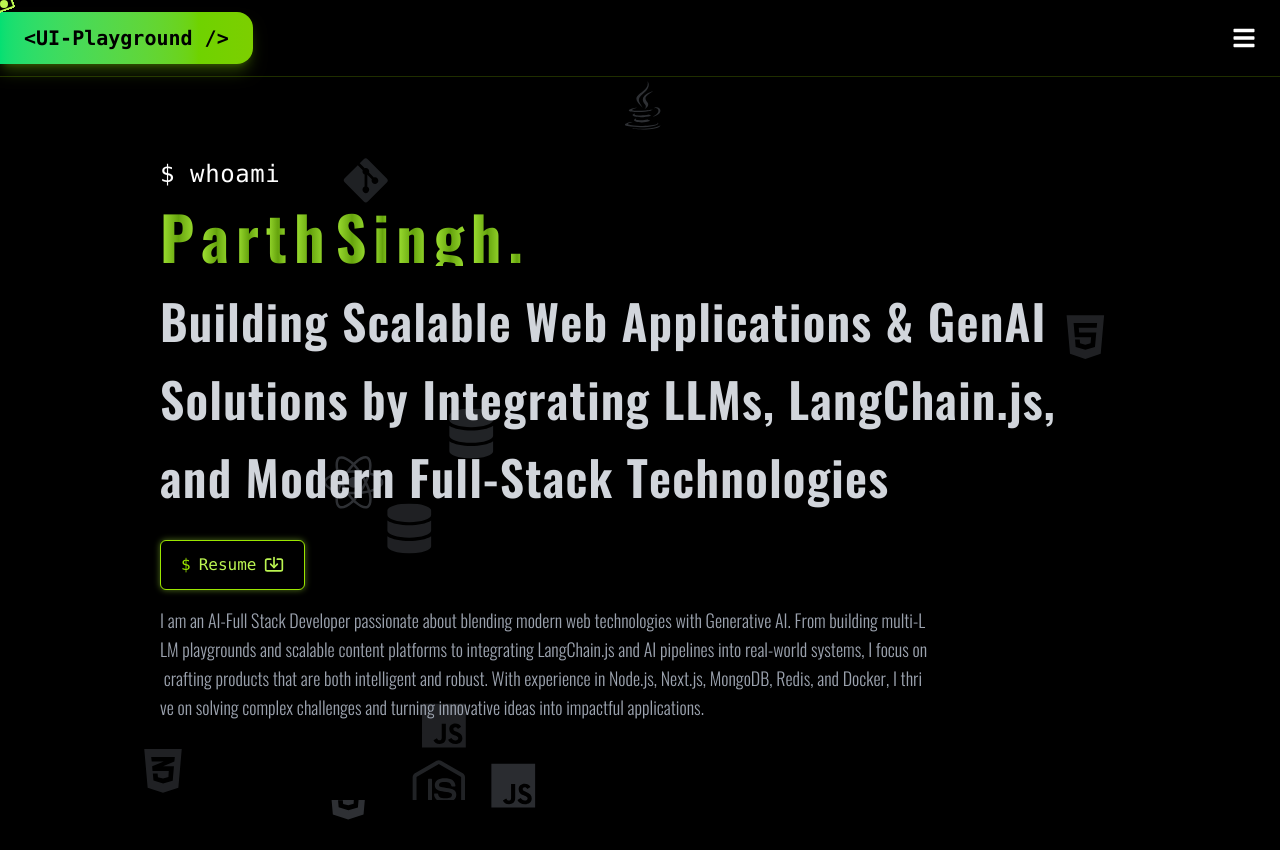
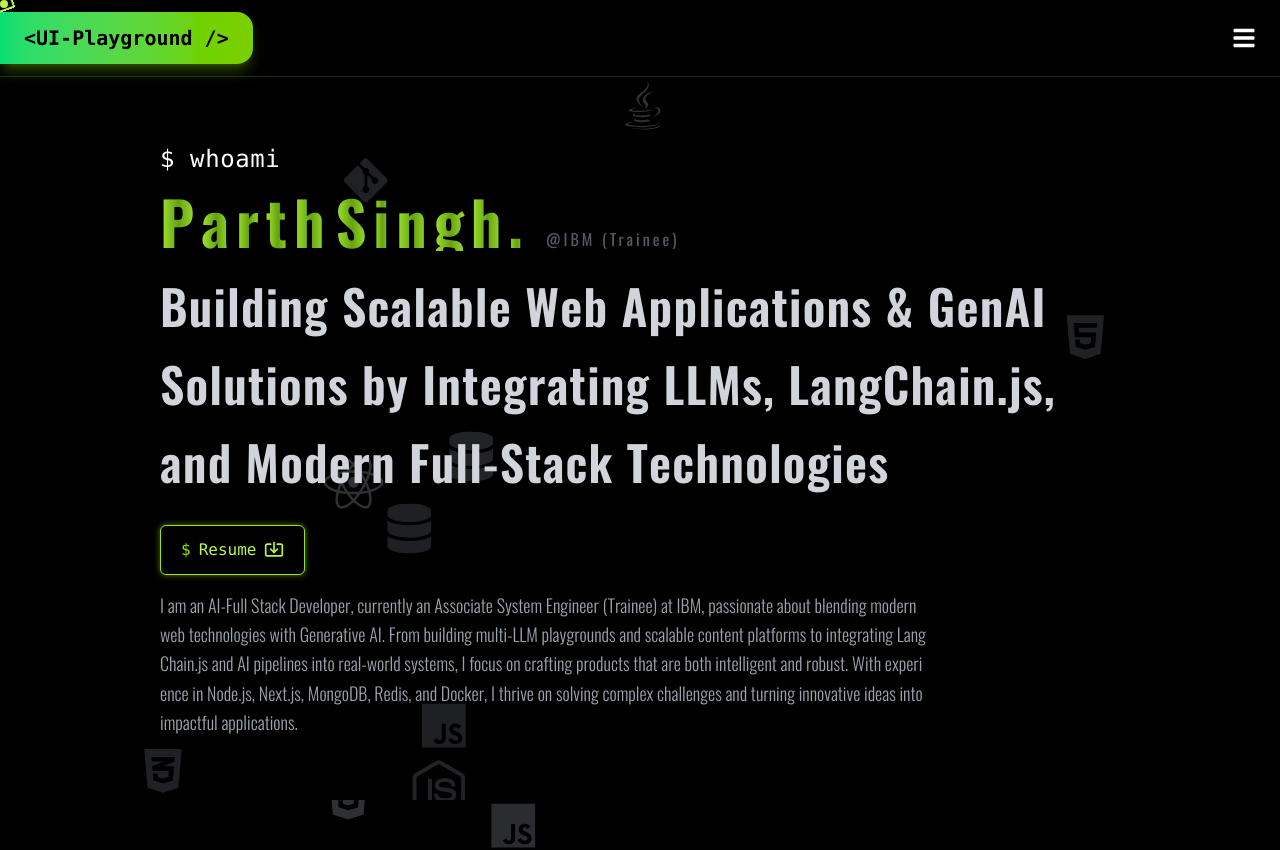
Before and after one commit to Parthsingh14/Portfolio, a React (Vite) app: page / in a window 1280 px wide. Shown: the top 850 px of the page. Built offline with nearby package versions, Linux system fonts and the light colour scheme.

Commit message:
Updated My Experience Data

```diff
--- a/src/components/Experience.jsx
+++ b/src/components/Experience.jsx
@@ -3,6 +3,18 @@
 import FloatingIcons from "./FloatingIcons";
 
 const experienceData = [
+  {
+  id: 0,
+  role: "Associate System Engineer (Trainee)",
+  company: "IBM",
+  period: "May 2026 - Present",
+  description: [
+    "Currently undergoing structured training and evaluation as part of onboarding.",
+    "Building foundational knowledge in enterprise systems, software development practices, and internal tools.",
+    "Preparing for assessment to transition into a full-time engineering role."
+  ],
+  type: "fulltime",
+},
  {
   id: 1,
   role: "Frontend & Backend Developer (Internship)",
@@ -21,7 +33,7 @@
   id: 2,
   role: "Full Stack Developer - Shrikart E-commerce",
   company: "Freelance Project",
-  period: "Feb 2025",
+  period: "May 2025",
   description: [
     "Developed Shrikart, a full-featured e-commerce platform for local artisans using MERN stack",
     "Implemented CRUD operations for product management, user authentication, and order processing",
@@ -33,7 +45,7 @@
   id: 3,
   role: "Frontend Developer - Discovery Drift ",
   company: "Freelance Project",
-  period: "May 2025",
+  period: "Feb 2025",
   description: [
      "Developed a responsive portfolio website for a travel and service agency showcasing cars, hotel rooms, and curated experiences",
     "Implemented engaging animations and smooth transitions for service galleries to enhance user interaction",
@@ -75,10 +87,10 @@
             {experienceData.map((exp, index) => (
               <div key={exp.id} className="relative pl-12 mb-12">
                 {/* Timeline dot */}
-                <div className={`absolute left-4 top-6 -translate-x-1/2 w-4 h-4 rounded-full ${exp.type === 'internship' ? 'bg-lime-300' : 'bg-gray-400'}`} />
+                <div className={`absolute left-4 top-6 -translate-x-1/2 w-4 h-4 rounded-full ${exp.company === 'IBM' ? 'bg-lime-300' : 'bg-gray-400'}`} />
 
                 <motion.div
-                  className={`p-5 rounded-xl border ${exp.type === 'internship' ? 'border-lime-300 bg-lime-300/10' : 'border-gray-600 bg-gray-800/50'} shadow-lg`}
+                  className={`p-5 rounded-xl border ${exp.company === 'IBM' ? 'border-lime-300 bg-lime-300/10' : 'border-gray-600 bg-gray-800/50'} shadow-lg`}
                   initial={{ opacity: 0, y: 20 }}
                   whileInView={{ opacity: 1, y: 0 }}
                   transition={{ duration: 0.5, delay: index * 0.1 }}
@@ -113,10 +125,10 @@
                 className={`relative mb-16 w-full ${index % 2 === 0 ? "pr-[52%]" : "pl-[52%]"}`}
               >
                 {/* Timeline dot */}
-                <div className={`absolute top-6 -translate-y-1/2 w-6 h-6 rounded-full ${exp.type === 'internship' ? 'bg-lime-300' : 'bg-gray-400'} ${index % 2 === 0 ? 'right-[calc(50%-14px)]' : 'left-[calc(50%-14px)]'}`} />
+                <div className={`absolute top-6 -translate-y-1/2 w-6 h-6 rounded-full ${exp.company === 'IBM' ? 'bg-lime-300' : 'bg-gray-400'} ${index % 2 === 0 ? 'right-[calc(50%-14px)]' : 'left-[calc(50%-14px)]'}`} />
 
                 <motion.div
-                  className={`p-6 rounded-xl border ${exp.type === 'internship' ? 'border-lime-300 bg-lime-300/10' : 'border-gray-600 bg-gray-800/50'} shadow-lg relative ${index % 2 === 0 ? 'mr-8' : 'ml-8'}`}
+                  className={`p-6 rounded-xl border ${exp.company === 'IBM' ? 'border-lime-300 bg-lime-300/10' : 'border-gray-600 bg-gray-800/50'} shadow-lg relative ${index % 2 === 0 ? 'mr-8' : 'ml-8'}`}
                   initial={{ opacity: 0, x: index % 2 === 0 ? -50 : 50 }}
                   whileInView={{ opacity: 1, x: 0 }}
                   transition={{ duration: 0.5, delay: index * 0.1 }}
--- a/src/components/Hero.jsx
+++ b/src/components/Hero.jsx
@@ -11,7 +11,7 @@
 ];
 
 const shortDescription =
-  "I am an AI-Full Stack Developer passionate about blending modern web technologies with Generative AI. From building multi-LLM playgrounds and scalable content platforms to integrating LangChain.js and AI pipelines into real-world systems, I focus on crafting products that are both intelligent and robust. With experience in Node.js, Next.js, MongoDB, Redis, and Docker, I thrive on solving complex challenges and turning innovative ideas into impactful applications.";
+  "I am an AI-Full Stack Developer, currently an Associate System Engineer (Trainee) at IBM, passionate about blending modern web technologies with Generative AI. From building multi-LLM playgrounds and scalable content platforms to integrating LangChain.js and AI pipelines into real-world systems, I focus on crafting products that are both intelligent and robust. With experience in Node.js, Next.js, MongoDB, Redis, and Docker, I thrive on solving complex challenges and turning innovative ideas into impactful applications.";
 
 function Hero() {
   return (
@@ -31,18 +31,20 @@
 
           {/* Name */}
           <motion.h1
-            initial={{ opacity: 0 }}
+            initial={{ opacity: 1 }}
             animate={{ opacity: 1 }}
             transition={{ duration: 1, delay: 0.3 }}
-            className="text-xl sm:text-4xl lg:text-6xl font-extrabold select-none tracking-wider mb-4"
+            className="text-xl sm:text-4xl lg:text-6xl font-extrabold select-none tracking-wider mb-4 flex items-end gap-2"
           >
+            {/* Name letters */}
+            <span>
               {name.split("").map((letter, i) => (
                 <motion.span
                   key={i}
-                initial={{ color: "#a3e635" }} // lime-400
+                  initial={{ color: "#a3e635" }}
                   whileHover={{
                     scale: 1.2,
-                  color: "#84cc16", // lime-500
+                    color: "#84cc16",
                     y: -5,
                     textShadow: "0 0 8px rgba(163, 230, 53, 0.7)",
                     transition: { type: "spring", stiffness: 400, damping: 10 },
@@ -58,6 +60,12 @@
                   {letter}
                 </motion.span>
               ))}
+            </span>
+
+            {/* Small @IBM tag */}
+            <span className="text-xs sm:text-sm lg:text-base text-gray-500 font-normal ml-2 opacity-80">
+              @IBM (Trainee)
+            </span>
           </motion.h1>
 
           {/* Tagline with manual line breaks */}
--- a/src/constants/index.jsx
+++ b/src/constants/index.jsx
@@ -10,7 +10,7 @@
 import QuickShop from "../assets/QuickShop.png";
 import TexttoEmoji from "../assets/TexttoEmoji.png";
 import RAGProject from "../assets/RAG.png"
-import Quiz from "../assets/Quiz.png"
+
 
 
 export const LINKS = [
@@ -63,19 +63,13 @@
     imgSrc: TexttoEmoji,
     link: "https://parthsingh14.github.io/Text-to-Emoji/",
   },
-  // {
-  //   id: 6,
-  //   title: "Quiz-game",
-  //   description: "it's a fun and interactive web app that tests users' knowledge with multiple-choice questions and real-time score tracking.",
-  //   imgSrc: Quiz,
-  //   link: "https://parthsingh14.github.io/Quiz-game.github.io/",
-  // },
+
 ];
 
 
 export const SOCIAL_MEDIA_LINKS = [
   {
-    href: "https://www.instagram.com/parth.noir?igsh=bWs4bHNjNTNpdnBw",
+    href: "https://www.instagram.com/parth.sx?igsh=aGxvbDN6YmgwNGxm",
     icon: <FaInstagram size={26} className="transition duration-300 hover:text-lime-300 hover:opacity-80" />,
   },
   {
```
Lines whose indentation alone changed are shown as unchanged.
